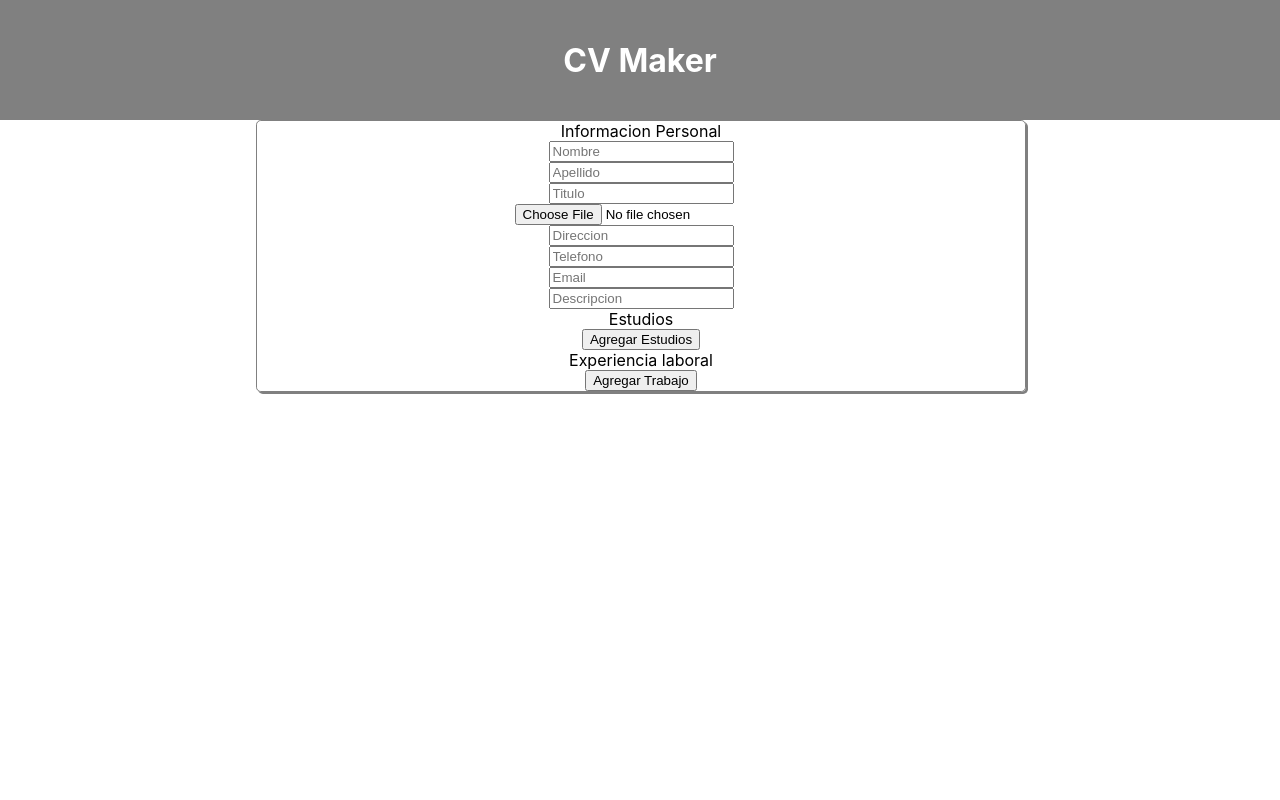
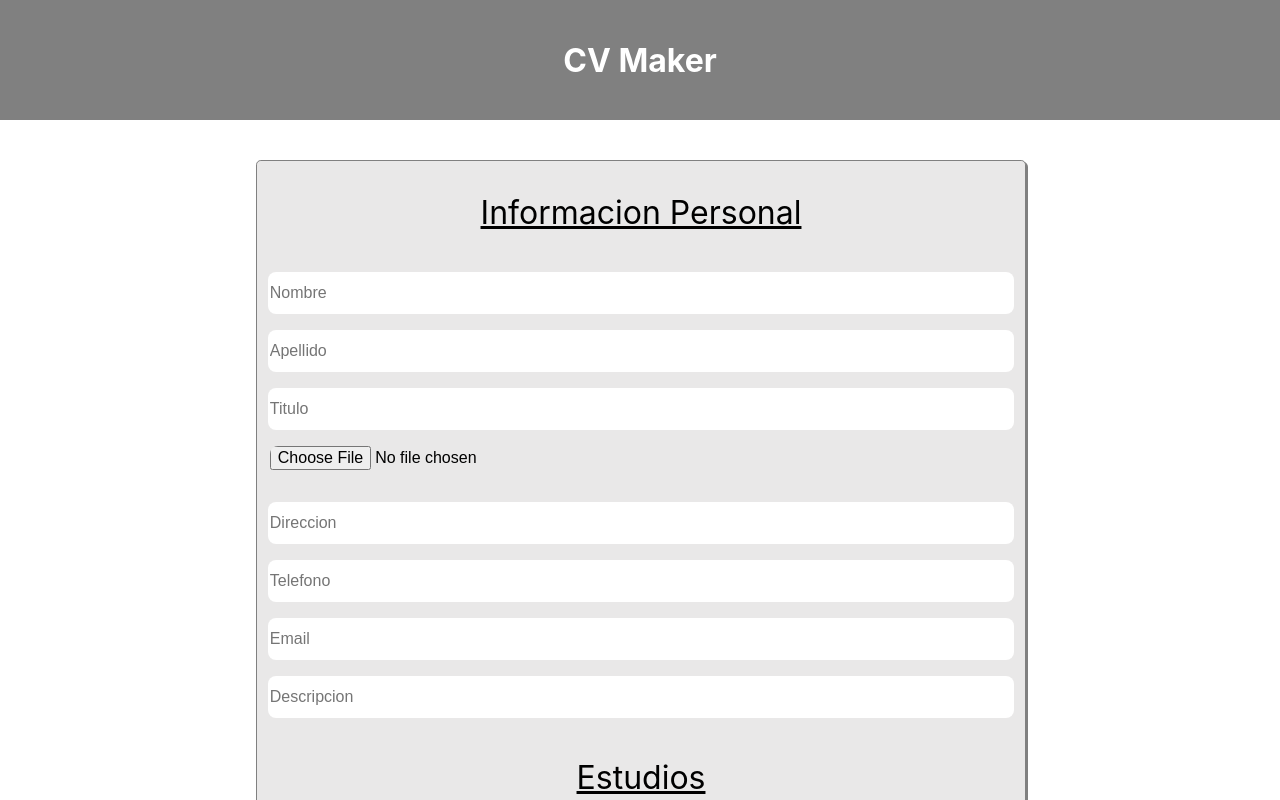
Before and after one commit to SebasDrewes/cv-maker, a React (Create React App) app: page / in a window 1280 px wide. Shown: the top 800 px of the page. Built offline with nearby package versions, Linux system fonts and the light colour scheme.

Commit message:
mejorados estilos

```diff
--- a/src/App.css
+++ b/src/App.css
@@ -13,13 +13,34 @@
   align-items: center;
   justify-content: center;
   width: 60vw;
+  margin-top: 5vh;
   margin-left: 20vw;
   border: 1px solid grey;
   border-radius: 0.3em;
   box-shadow:2px 2px grey;
+  background-color: rgb(233, 232, 232);
 }
 form {
   display: flex;
   flex-direction: column;
   align-items: center;
+  width: auto;
 }
+input{
+  width: 58vw;
+  height: 5vh;
+  margin: 1vh;
+  border: hidden;
+  font-size: 1em;
+  border-radius: 0.5em;
+}
+.list {
+  display:flex;
+  flex-direction: column;
+  align-items: flex-start;
+  width: 90%;
+}
+.subtitle {
+  text-decoration: underline;
+  font-size: 2em;
+}
--- a/src/App.js
+++ b/src/App.js
@@ -211,7 +211,7 @@ class App extends React.Component {
     for (let i = 0; i < this.state.studiesList.length; i += 1) {
       const { id } = this.state.studiesList[i];
       studies.push(
-        <div key={`div${id}`}>
+        <div className="list" key={`div${id}`}>
           <p key={`institute${id}`}>
             Instituto:
             {' '}
@@ -244,7 +244,7 @@ class App extends React.Component {
     for (let i = 0; i < this.state.workList.length; i += 1) {
       const { id } = this.state.workList[i];
       works.push(
-        <div key={`div${id}`}>
+        <div className="list" key={`div${id}`}>
           <p key={`position:${id}`}>
             Posicion:
             {' '}
@@ -282,13 +282,13 @@ class App extends React.Component {
       <div className="App">
         <h1 id="title">CV Maker</h1>
         <div className="container">
-          Informacion Personal
+          <p className="subtitle">Informacion Personal</p>
           <GeneralInfo saveGeneralInfo={this.saveGeneralInfo} />
-          Estudios
+          <p className="subtitle">Estudios</p>
           {this.studyList()}
           {this.studyForm()}
           {this.displayStudyButton()}
-          Experiencia laboral
+          <p className="subtitle">Experiencia laboral</p>
           {this.workList()}
           {this.workForm()}
           {this.displayWorkButton()}
```
